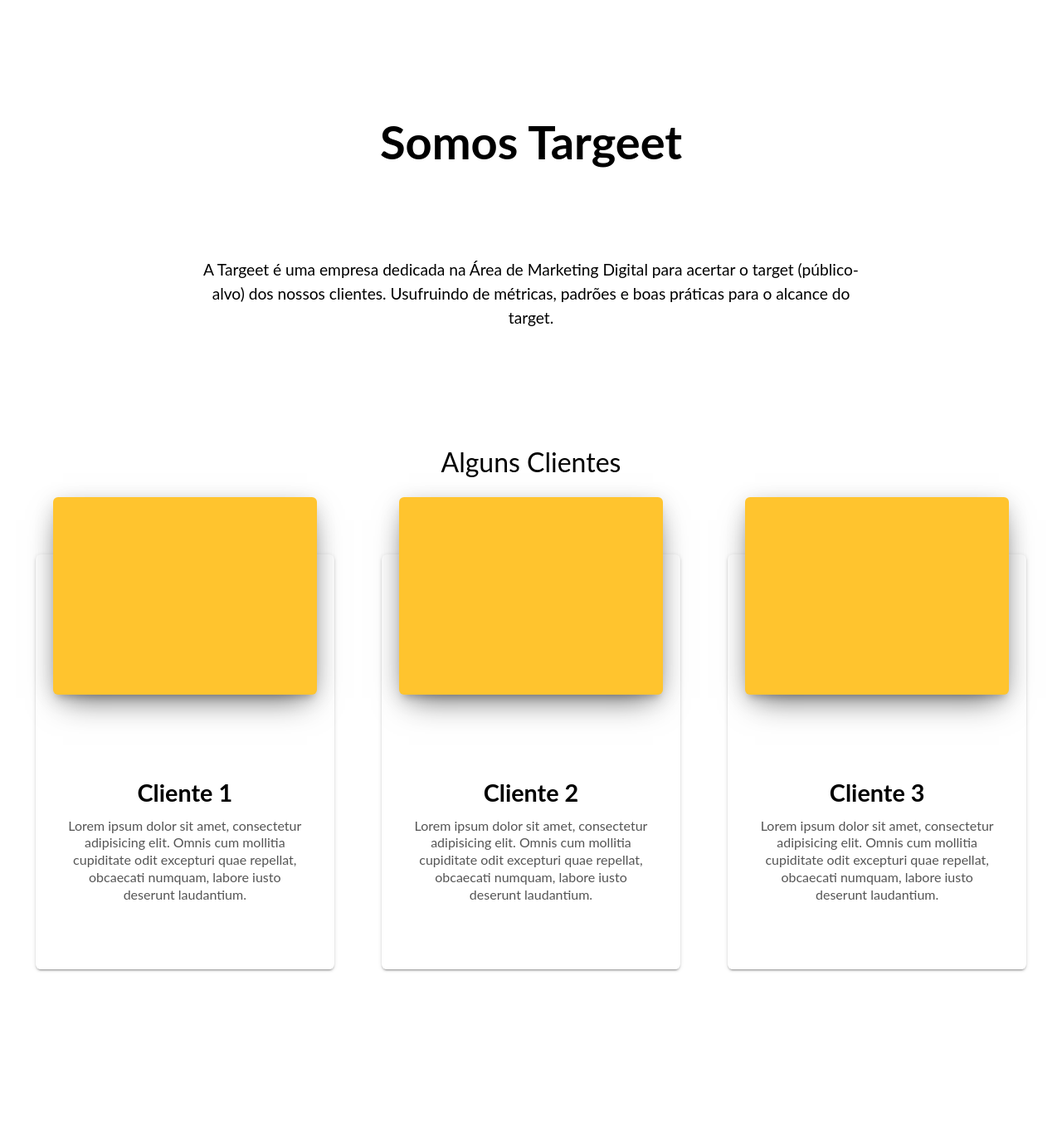
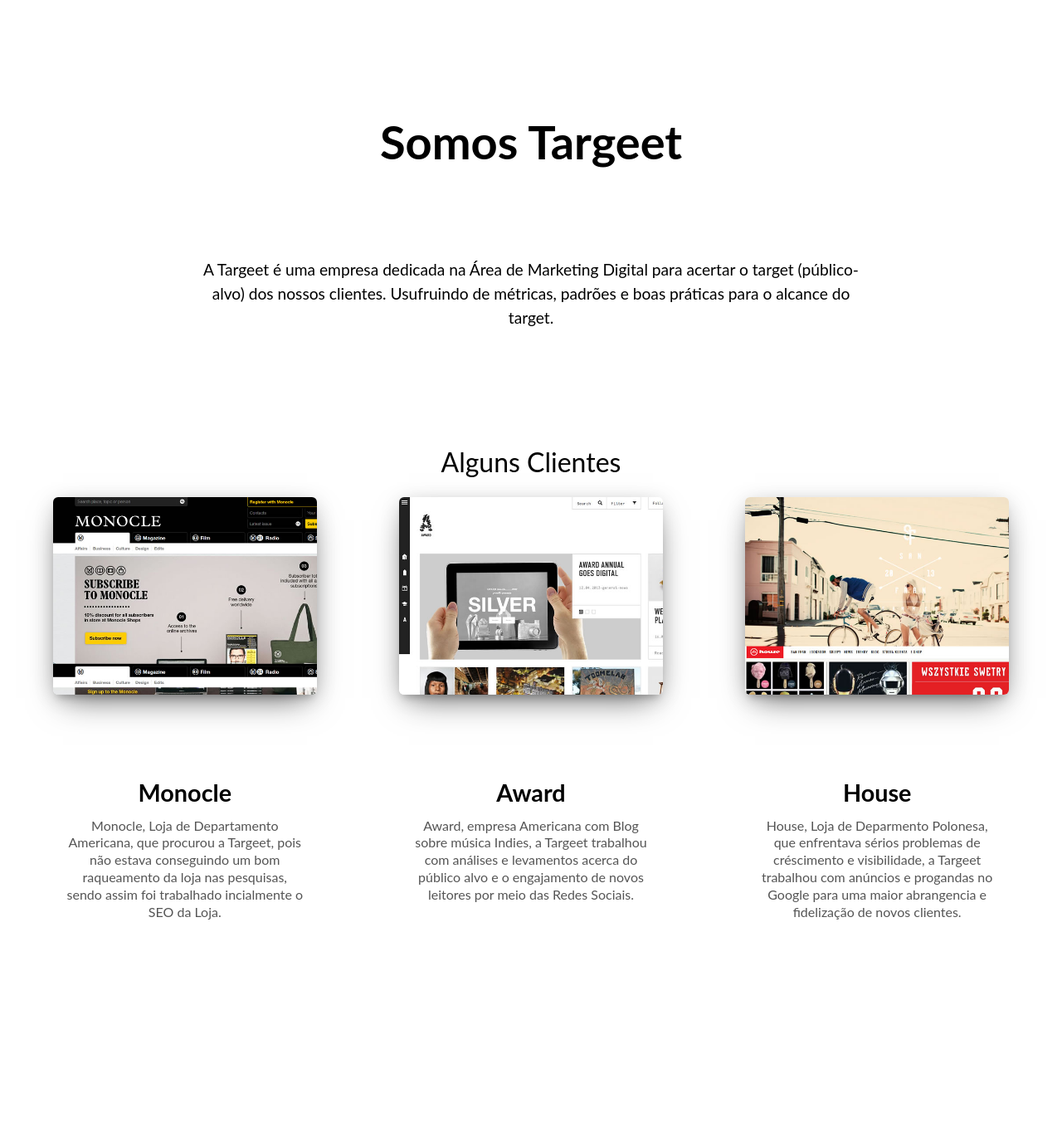
Before and after one commit to gabsgasps/Etec-TCM-Mod2, a PHP site: page / in a window 1280 px wide. Shown: the part 701-2071 px from the top of the page at 83% size. Run offline with PHP 8.4, Linux system fonts and the light colour scheme.

Commit message:
atualizando os clientes agoar com fotos e textos e alguns outros detalhes

```diff
--- a/css/contato.scss
+++ b/css/contato.scss
@@ -110,7 +110,7 @@
 
 .info-destaqueCont {
     height: auto;
-    padding: 3rem;
+    padding: 2rem;
         display: flex;
     flex-flow: column;
     align-items: center;
--- a/css/main.css
+++ b/css/main.css
@@ -311,7 +311,6 @@ nav {
     min-height: 170px;
     padding: 1.3rem;
     background: #fff;
-    box-shadow: 0 2px 2px 0 rgba(0, 0, 0, 0.14), 0 3px 1px -2px rgba(0, 0, 0, 0.2), 0 1px 5px 0 rgba(0, 0, 0, 0.12);
     margin: .9rem;
     margin-bottom: 5rem; }
     .algunsClientes .cliente .destaque-cliente {
@@ -320,7 +319,6 @@ nav {
       width: 100%;
       height: 52%;
       padding: 1.3rem;
-      background: #ffc42e;
       margin: 0 auto;
       border-radius: 6px;
       box-shadow: 0 16px 38px -12px rgba(0, 0, 0, 0.56), 0 4px 25px 0 rgba(0, 0, 0, 0.12), 0 8px 10px -5px rgba(0, 0, 0, 0.2); }
@@ -534,7 +532,7 @@ footer {
     width: 100px;
     height: 100px;
     margin: 0 auto;
-    background: linear-gradient(to bottom, #fff, #cdcdcd);
+    border: 1px solid black;
     border-radius: 50%;
     margin-bottom: 2rem; }
   .modal > div {
@@ -802,7 +800,7 @@ footer {
       min-height: 300px;
       text-align: center;
       margin: .9rem;
-      padding: 2rem .8rem;
+      padding: 2rem 0rem;
       border-radius: .7rem; }
       @media (max-width: 425px) {
         .area-Planos .wrap .card-planos {
@@ -813,7 +811,7 @@ footer {
         padding: 3rem;
         position: relative;
         top: -45px;
-        border-radius: 6px;
+        border-radius: 0 0 .9rem .9rem;
         background: linear-gradient(336deg, #e28413, #e9a553, #ffc42e); }
         .area-Planos .wrap .card-planos .card-header h4 {
           font-size: 2.8rem;
@@ -988,7 +986,7 @@ footer {
 
 .info-destaqueCont {
   height: auto;
-  padding: 3rem;
+  padding: 2rem;
   display: flex;
   flex-flow: column;
   align-items: center; }
--- a/css/main.scss
+++ b/css/main.scss
@@ -287,7 +287,7 @@ header{
         min-height: 170px;
         padding: 1.3rem;
         background: #fff;
-        box-shadow: 0 2px 2px 0 rgba(0,0,0,.14),0 3px 1px -2px rgba(0,0,0,.2),0 1px 5px 0 rgba(0,0,0,.12);
+        // box-shadow: 0 2px 2px 0 rgba(0,0,0,.14),0 3px 1px -2px rgba(0,0,0,.2),0 1px 5px 0 rgba(0,0,0,.12);
         margin: .9rem;
         margin-bottom: 5rem;
 
@@ -297,7 +297,6 @@ header{
             width: 100%;
             height: 52%;
             padding: 1.3rem;
-            background: map-get($pallete, amarelo);
             margin: 0 auto;
             border-radius: 6px;
             box-shadow: 0 16px 38px -12px rgba(0,0,0,.56),0 4px 25px 0 rgba(0,0,0,.12),0 8px 10px -5px rgba(0,0,0,.2);
@@ -562,7 +561,7 @@ footer{
 		width: 100px;
 		height:100px;
 		margin: 0 auto;
-		background: linear-gradient(to bottom, #fff, #cdcdcd);
+		border: 1px solid black;
 		border-radius: 50%;
 		@extend %flex;
 		margin-bottom: 2rem;
--- a/css/planos.scss
+++ b/css/planos.scss
@@ -72,7 +72,7 @@
 			min-height: 300px;
 			text-align: center;
 			margin: .9rem;
-            padding: 2rem .8rem;
+            padding: 2rem 0rem;
             @extend %sombraMenor;
             border-radius: .7rem;
 			@media (max-width: 425px) {
@@ -86,7 +86,7 @@
                 position: relative;
                 top: -45px;
                 @extend %sombra;
-                border-radius: 6px;
+                border-radius: 0 0 .9rem .9rem;
                 background: linear-gradient(336deg, map-get($pallete, amarelo3), map-get($pallete, amarelo4), map-get($pallete, amarelo));
 
 				h4{
--- a/index.php
+++ b/index.php
@@ -25,27 +25,27 @@
           <h2>Alguns Clientes</h2>
        <div class="wrap">
             <div class="cliente">
-                <div class="destaque-cliente"></div>
+                <div class="destaque-cliente" style="background-image: url(img/cliente1.jpg);background-size: cover;"></div>
                 <div class="info-cliente">
-                    <h3>Cliente 1</h3>
-                    <p>Lorem ipsum dolor sit amet, consectetur adipisicing elit. Omnis cum mollitia cupiditate odit excepturi quae repellat, obcaecati numquam, labore iusto deserunt laudantium.</p>
+                    <h3>Monocle</h3>
+                    <p>Monocle, Loja de Departamento Americana, que procurou a Targeet, pois não estava conseguindo um bom raqueamento da loja nas pesquisas, sendo assim foi trabalhado incialmente o SEO da Loja.</p>
                 </div>
             </div>
             <div class="cliente">
-                <div class="destaque-cliente"></div>
+                <div class="destaque-cliente" style="background-image: url(img/cliente2.jpg);background-size: cover;"></div>
                 <div class="info-cliente">
-                    <h3>Cliente 2</h3>
+                    <h3>Award</h3>
                     <p>
-                       Lorem ipsum dolor sit amet, consectetur adipisicing elit. Omnis cum mollitia cupiditate odit excepturi quae repellat, obcaecati numquam, labore iusto deserunt laudantium.
+                       Award, empresa Americana com Blog sobre música Indies, a Targeet trabalhou com análises e levamentos acerca do público alvo e o engajamento de novos leitores por meio das Redes Sociais.
                     </p>
                 </div>
             </div>
             <div class="cliente">
-                <div class="destaque-cliente"></div>
+                <div class="destaque-cliente" style="background-image: url(img/cliente3.jpg);background-size: cover;"></div>
                 <div class="info-cliente">
-                    <h3>Cliente 3</h3>
+                    <h3>House</h3>
                     <p>
-                        Lorem ipsum dolor sit amet, consectetur adipisicing elit. Omnis cum mollitia cupiditate odit excepturi quae repellat, obcaecati numquam, labore iusto deserunt laudantium.
+                        House, Loja de Deparmento Polonesa, que enfrentava sérios problemas de créscimento e visibilidade, a Targeet trabalhou com anúncios e progandas no Google para uma maior abrangencia e fidelização de novos clientes.
                     </p>
                 </div>
             </div>
```
Also changed, not shown: planos.php (+4 -6 lines), img/cliente1.jpg (added), img/cliente2.jpg (added), img/cliente3.jpg (added).
